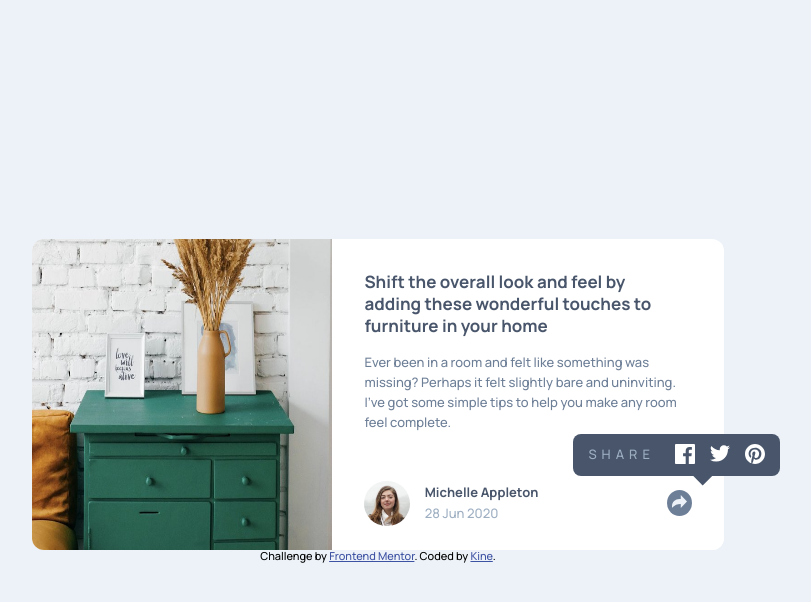
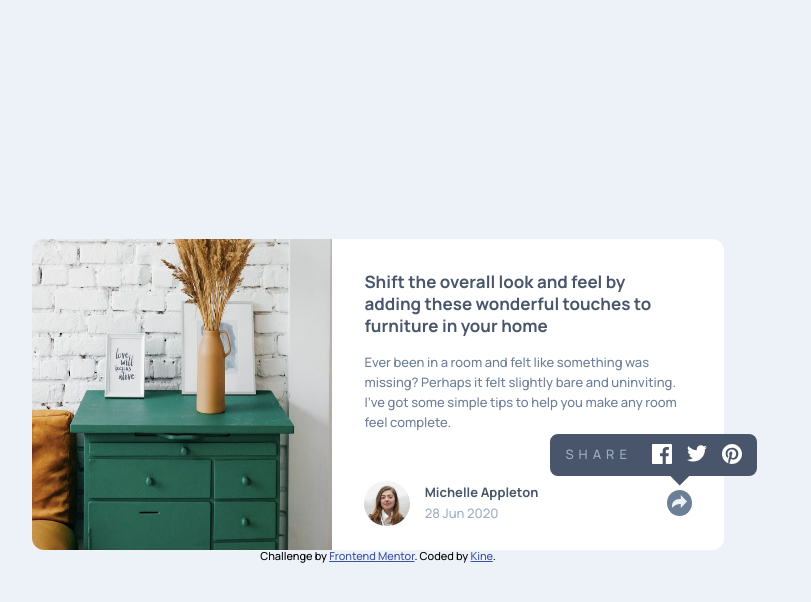
Before and after one commit to Inkekk/arcticle-preview-component-master, a plain HTML site: page index.html in a window 1280 px wide. Both pictures are taken after a click on the button 941 px from the left and 503 px from the top of the page. Shown: the whole page, without its empty margins (262-1073 px from the left). Drawn offline with Linux system fonts and the light colour scheme.

Commit message:
Update index.css

```diff
--- a/css/index.css
+++ b/css/index.css
@@ -190,7 +190,7 @@ main {
         padding: 10px 15px;
         border-radius: 8px;
         top: -23px;
-        left: 241px;
+        left: 218px;
 
     }
 
```
